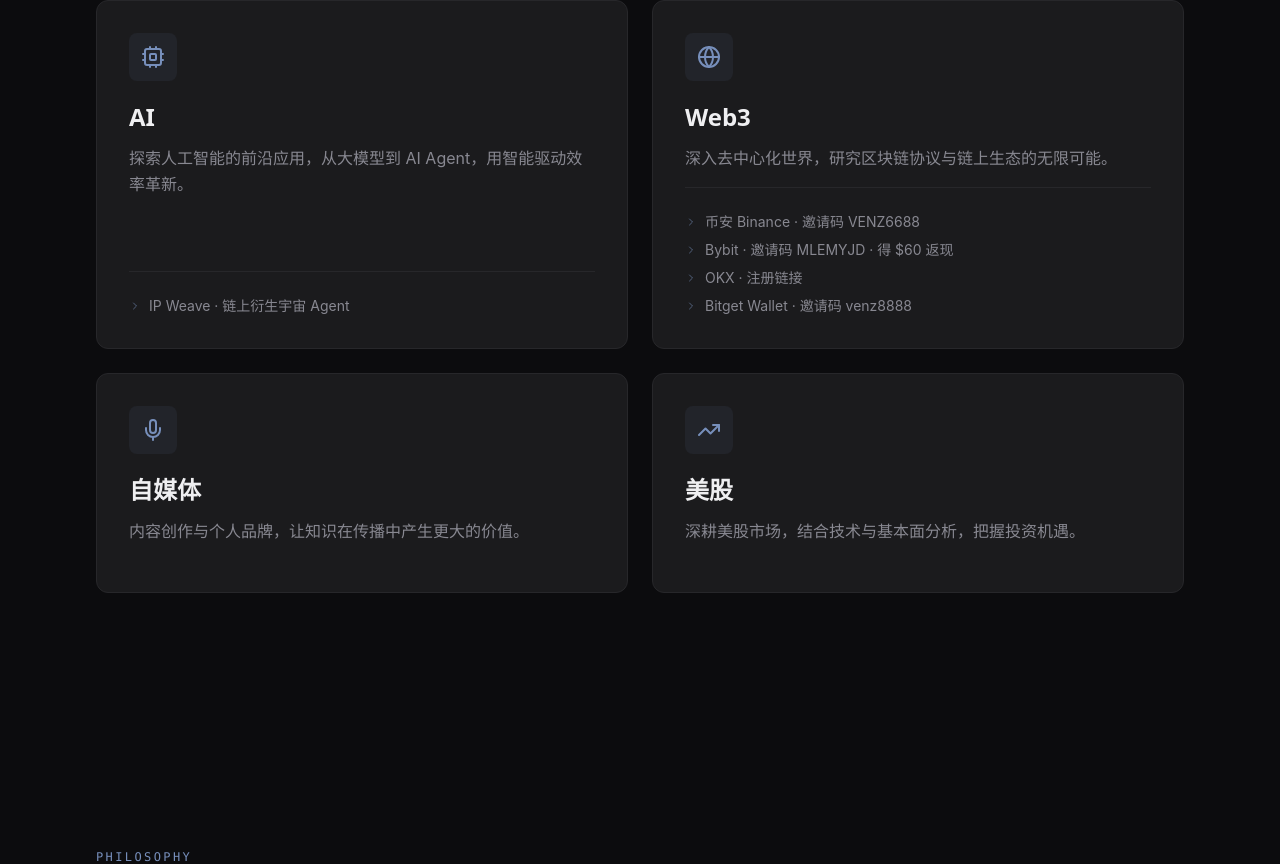
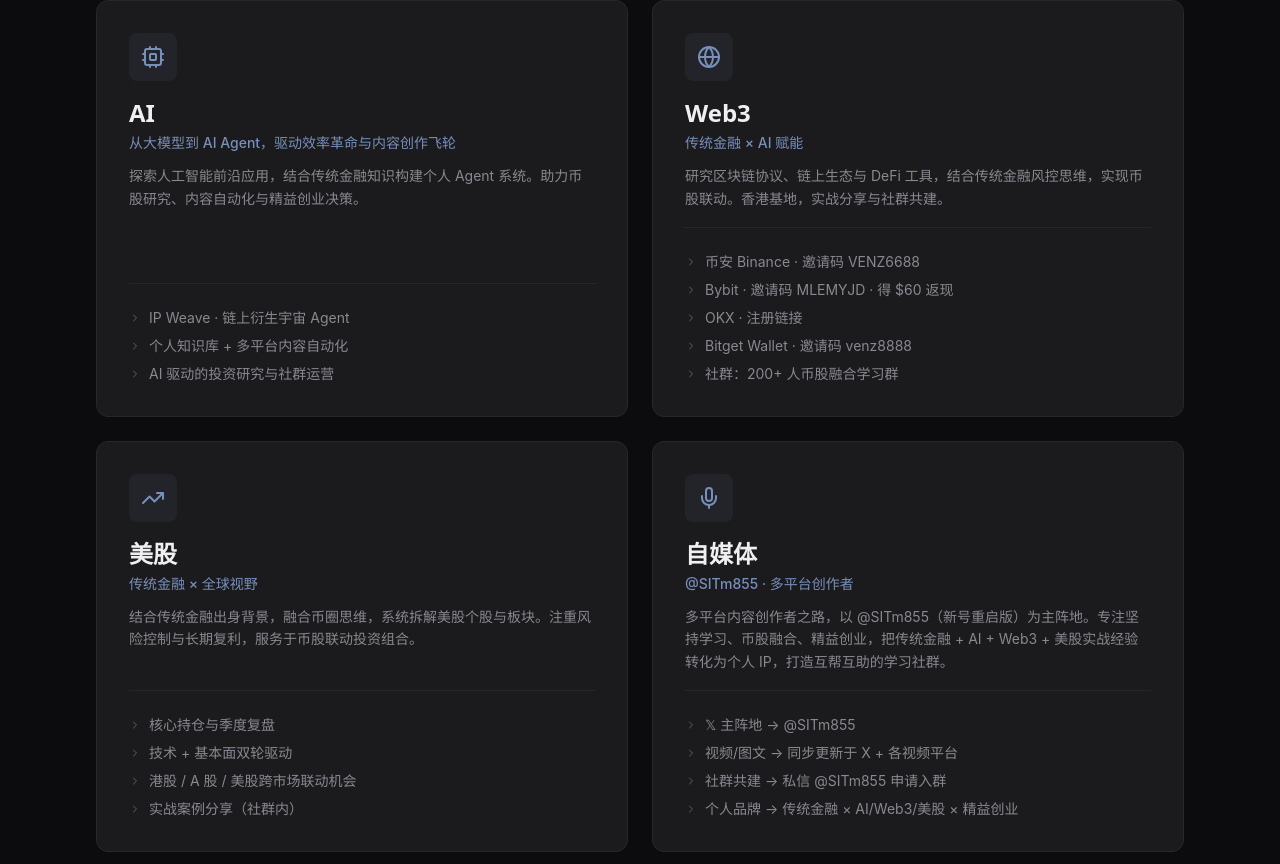
Before and after one commit to yanwenzhe519-ctrl/personal-site, a Next.js app: page / in a window 1280 px wide. Shown: the part 1732-2596 px from the top of the page. Built offline with nearby package versions, Linux system fonts and the light colour scheme.

Commit message:
Redesign domains section with full content for AI/Web3/美股/自媒体

```diff
--- a/components/sections/domains.tsx
+++ b/components/sections/domains.tsx
@@ -2,39 +2,60 @@
 
 import * as React from "react";
 import { SectionReveal } from "@/components/section-reveal";
-import { Cpu, Globe, Mic, TrendingUp, ExternalLink, ChevronRight } from "lucide-react";
+import { Cpu, Globe, TrendingUp, Mic, ExternalLink, ChevronRight, Users } from "lucide-react";
 
 const DOMAINS = [
   {
     title: "AI",
-    description: "探索人工智能的前沿应用，从大模型到 AI Agent，用智能驱动效率革新。",
     icon: Cpu,
+    subtitle: "从大模型到 AI Agent，驱动效率革命与内容创作飞轮",
+    description:
+      "探索人工智能前沿应用，结合传统金融知识构建个人 Agent 系统。助力币股研究、内容自动化与精益创业决策。",
     links: [
       { label: "IP Weave · 链上衍生宇宙 Agent", href: "https://github.com/yanwenzhe519-ctrl" },
+      { label: "个人知识库 + 多平台内容自动化", href: "#" },
+      { label: "AI 驱动的投资研究与社群运营", href: "#" },
     ],
   },
   {
     title: "Web3",
-    description: "深入去中心化世界，研究区块链协议与链上生态的无限可能。",
     icon: Globe,
+    subtitle: "传统金融 × AI 赋能",
+    description:
+      "研究区块链协议、链上生态与 DeFi 工具，结合传统金融风控思维，实现币股联动。香港基地，实战分享与社群共建。",
     links: [
       { label: "币安 Binance · 邀请码 VENZ6688", href: "https://www.binance.com/zh-CN/join?ref=VENZ6688" },
       { label: "Bybit · 邀请码 MLEMYJD · 得 $60 返现", href: "https://www.bybit.com/invite?ref=MLEMYJD" },
       { label: "OKX · 注册链接", href: "https://www.sbxgh.top/zh-CN/referral/register?clacCode=KT3LDGF9&from=%2Fzh-CN%2Fevents%2Freferral-all-program&source=events&utmSource=PremierInviter" },
       { label: "Bitget Wallet · 邀请码 venz8888", href: "https://web3.bitget.com/share/2nBYei?inviteCode=venz8888" },
+      { label: "社群：200+ 人币股融合学习群", href: "#", icon: Users },
+    ],
+  },
+  {
+    title: "美股",
+    icon: TrendingUp,
+    subtitle: "传统金融 × 全球视野",
+    description:
+      "结合传统金融出身背景，融合币圈思维，系统拆解美股个股与板块。注重风险控制与长期复利，服务于币股联动投资组合。",
+    links: [
+      { label: "核心持仓与季度复盘", href: "#" },
+      { label: "技术 + 基本面双轮驱动", href: "#" },
+      { label: "港股 / A 股 / 美股跨市场联动机会", href: "#" },
+      { label: "实战案例分享（社群内）", href: "#" },
     ],
   },
   {
     title: "自媒体",
-    description: "内容创作与个人品牌，让知识在传播中产生更大的价值。",
     icon: Mic,
-    links: [],
-  },
-  {
-    title: "美股",
-    description: "深耕美股市场，结合技术与基本面分析，把握投资机遇。",
-    icon: TrendingUp,
-    links: [],
+    subtitle: "@SITm855 · 多平台创作者",
+    description:
+      "多平台内容创作者之路，以 @SITm855（新号重启版）为主阵地。专注坚持学习、币股融合、精益创业，把传统金融 + AI + Web3 + 美股实战经验转化为个人 IP，打造互帮互助的学习社群。",
+    links: [
+      { label: "𝕏 主阵地 → @SITm855", href: "https://x.com/sitm855" },
+      { label: "视频/图文 → 同步更新于 X + 各视频平台", href: "https://x.com/sitm855" },
+      { label: "社群共建 → 私信 @SITm855 申请入群", href: "https://x.com/sitm855" },
+      { label: "个人品牌 → 传统金融 × AI/Web3/美股 × 精益创业", href: "https://x.com/sitm855" },
+    ],
   },
 ];
 
@@ -60,17 +81,19 @@ export function Domains() {
             return (
               <SectionReveal key={domain.title} delay={150 + i * 100}>
                 <div className="group p-6 md:p-8 rounded-xl border border-border bg-card hover:border-accent/30 transition-all duration-300 hover:-translate-y-1 h-full flex flex-col">
-                  <div className="w-12 h-12 rounded-lg bg-accent-soft flex items-center justify-center mb-5 group-hover:bg-accent/20 transition-colors">
+                  <div className="w-12 h-12 rounded-lg bg-accent-soft flex items-center justify-center mb-4 group-hover:bg-accent/20 transition-colors">
                     <Icon className="w-6 h-6 text-accent" />
                   </div>
-                  <h3 className="font-heading text-2xl font-semibold text-foreground mb-3">
+                  <h3 className="font-heading text-2xl font-semibold text-foreground mb-1">
                     {domain.title}
                   </h3>
-                  <p className="text-muted-foreground leading-relaxed mb-4">
+                  <p className="text-sm text-accent font-medium mb-3">
+                    {domain.subtitle}
+                  </p>
+                  <p className="text-muted-foreground leading-relaxed text-sm mb-4">
                     {domain.description}
                   </p>
 
-                  {domain.links.length > 0 && (
                   <div className="mt-auto space-y-2">
                     <div className="border-t border-border pt-4" />
                     {domain.links.map((link) => (
@@ -87,7 +110,6 @@ export function Domains() {
                       </a>
                     ))}
                   </div>
-                  )}
                 </div>
               </SectionReveal>
             );
```
Lines whose indentation alone changed are shown as unchanged.
